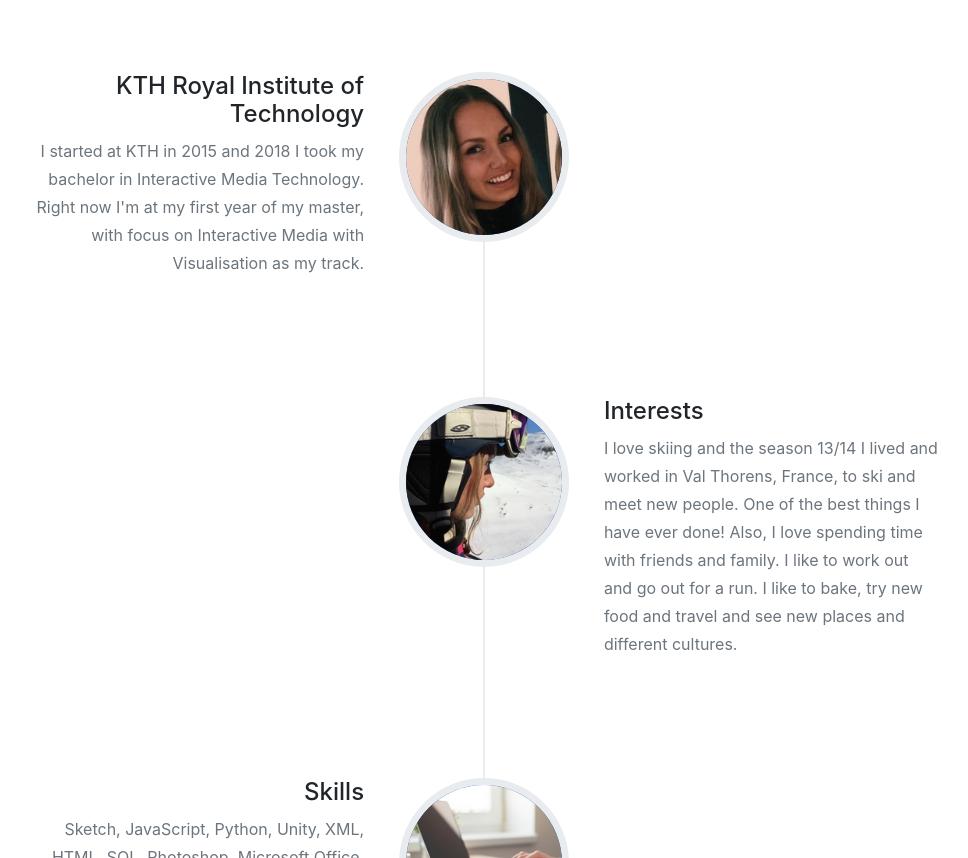
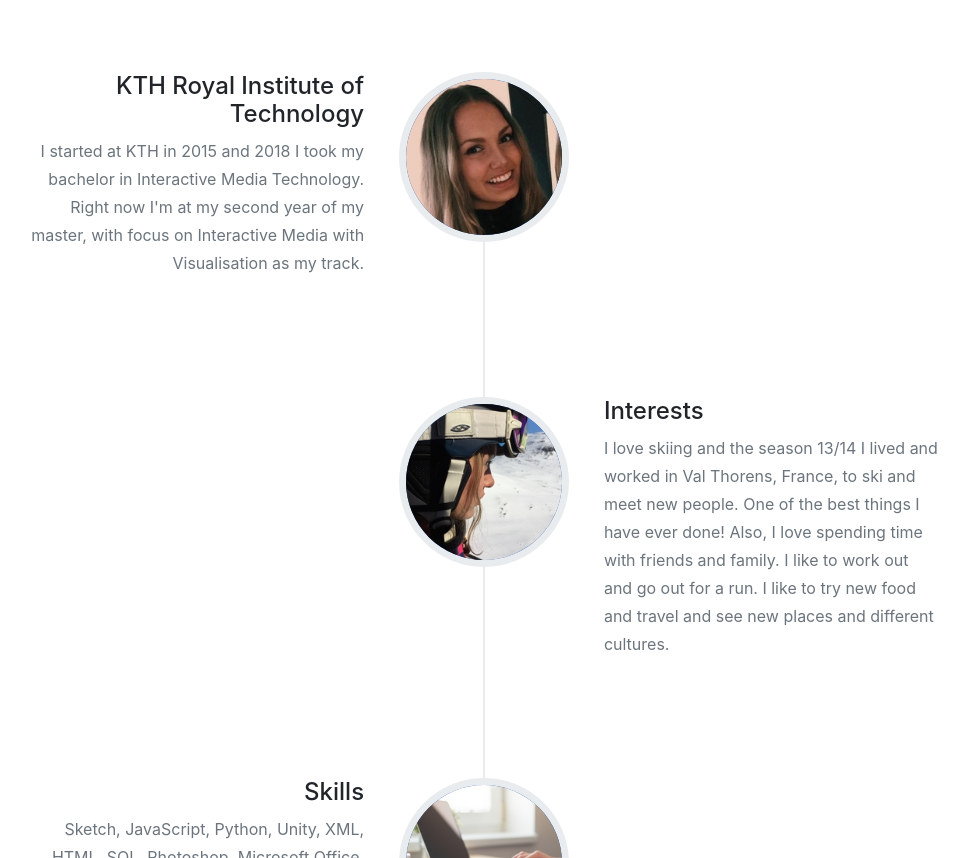
Before and after one commit to eIgelstrom/eIgelstrom.github.io, a website with bundled scripts: page index.html in a window 1280 px wide. Shown: the part 1041-1899 px from the top of the page, without its empty margins (156-1124 px from the left). Built offline with nearby package versions, Linux system fonts and the light colour scheme; files whose address does not match are found by name; a web font is replaced by a local one.

Commit message:
Update index.html

```diff
--- a/index.html
+++ b/index.html
@@ -57,7 +57,7 @@
     <div class="container">
       <div class="intro-text">
         <div class="intro-heading text-uppercase">I'M EMMA IGELSTRÖM</div>
-                <p class="text-white-75 font-weight-light mb-5">I'm a Stockholm based Media Technology student at KTH. I'm currently taking my master in Interactive Meadia, track Visualisation. Press the button below to get to know me better. </p>
+                <p class="text-white-75 font-weight-light mb-5">I'm a Stockholm based Media Technology student at KTH. I'm currently taking my master in Interactive Media, track Visualisation. Press the button below to get to know me better. </p>
                 <a class="btn btn-primary btn-xl text-uppercase js-scroll-trigger" href="#about">More About Me</a>
           </div>
       </div>
@@ -84,7 +84,7 @@
                   <h4>KTH Royal Institute of Technology</h4>
                 </div>
                 <div class="timeline-body">
-                  <p class="text-muted">I started at KTH in 2015 and 2018 I took my bachelor in Interactive Media Technology. Right now I'm at my first year of my master, with focus on Interactive Media with Visualisation as my track. </p>
+                  <p class="text-muted">I started at KTH in 2015 and 2018 I took my bachelor in Interactive Media Technology. Right now I'm at my second year of my master, with focus on Interactive Media with Visualisation as my track. </p>
                 </div>
               </div>
             </li>
@@ -97,7 +97,7 @@
                   <h4>Interests</h4>
                 </div>
                 <div class="timeline-body">
-                  <p class="text-muted">I love skiing and the season 13/14 I lived and worked in Val Thorens, France, to ski and meet new people. One of the best things I have ever done! Also, I love spending time with friends and family. I like to work out and go out for a run. I like to bake, try new food and travel and see new places and different cultures. </p>
+                  <p class="text-muted">I love skiing and the season 13/14 I lived and worked in Val Thorens, France, to ski and meet new people. One of the best things I have ever done! Also, I love spending time with friends and family. I like to work out and go out for a run. I like to try new food and travel and see new places and different cultures. </p>
                 </div>
               </div>
             </li>
```
